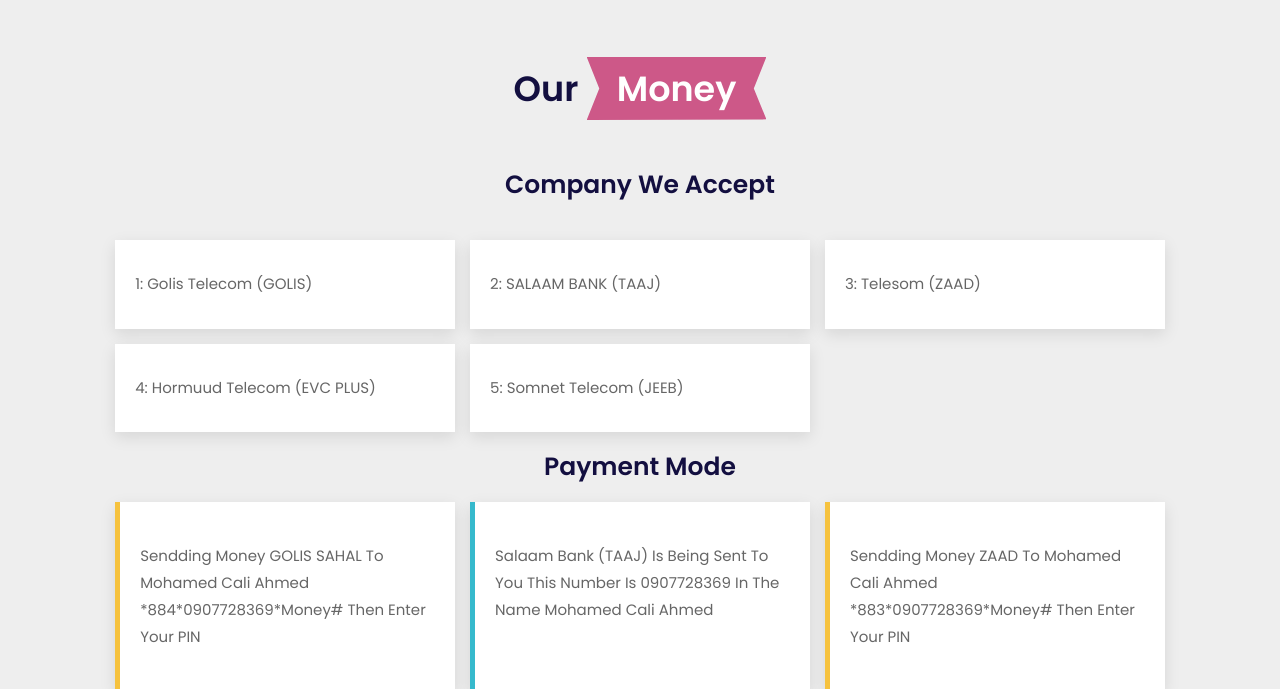
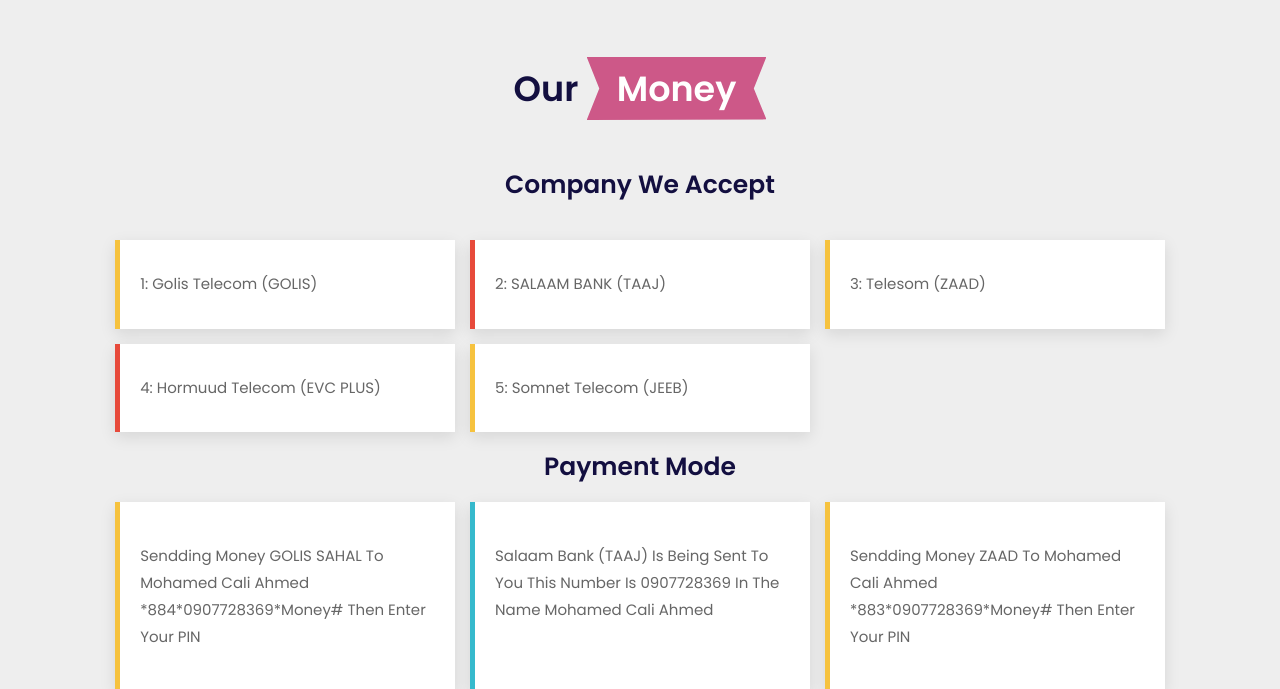
Before and after one commit to hay12k/hayaan-tech, a PHP site: page / in a window 1280 px wide. Shown: the part 3157-3846 px from the top of the page. Run offline with PHP 8.4, Linux system fonts and the light colour scheme; some libraries are stand-ins or nearby versions.

Commit message:
modified:   assets/style.css

```diff
--- a/assets/style.css
+++ b/assets/style.css
@@ -522,6 +522,13 @@
     padding: 3rem 2rem;
     background: #fff;
     box-shadow: var(--boxshadow);
+    border-left: .5rem solid #f6c23e;
+}
+.money .box-container .box:nth-child(2){
+    border-left: .5rem solid #e74a3b
+}
+.money .box-container .box:nth-child(4){
+    border-left: .5rem solid #e74a3b
 }
 .money .box-container .box:hover{
     outline: var(--outline-hover);
```
